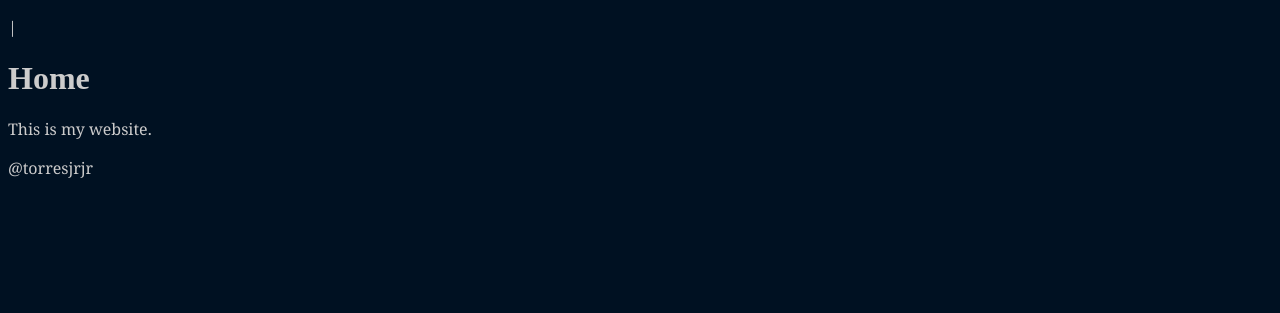
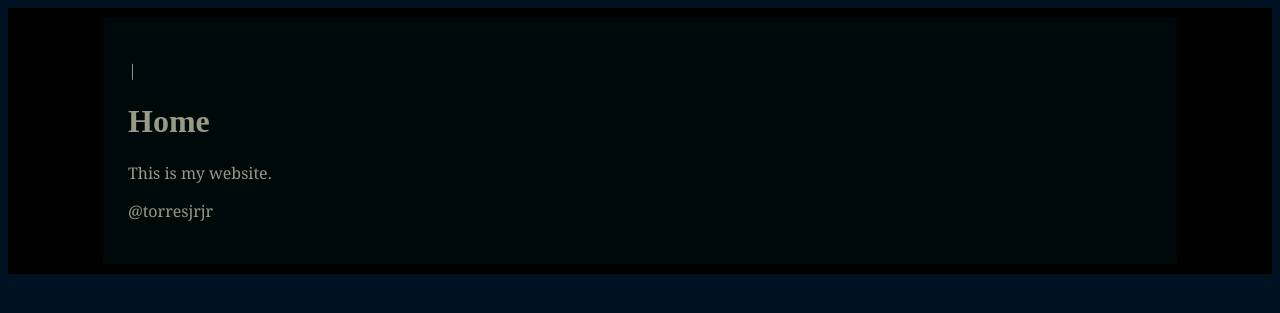
Before and after one commit to torresjrjr/torresjrjr.github.io, a Jekyll site: the page built from index.html, in a window 1280 px wide. Shown: the top 313 px of the page. Built offline with Jekyll 4.4.1, drawn with Linux system fonts in a browser that asks for light colours.

Commit message:
Update default.html

```diff
--- a/_layouts/default.html
+++ b/_layouts/default.html
@@ -10,8 +10,8 @@
   </head>
 
   <body bgcolor="#012" style="color: #CCC">
-    <div id="big">
-      <div id="main">
+    <div class="big" id="big">
+      <div class="main" id="main">
         {% include navigation.html %}
         {{ content }}
       </div>
```
